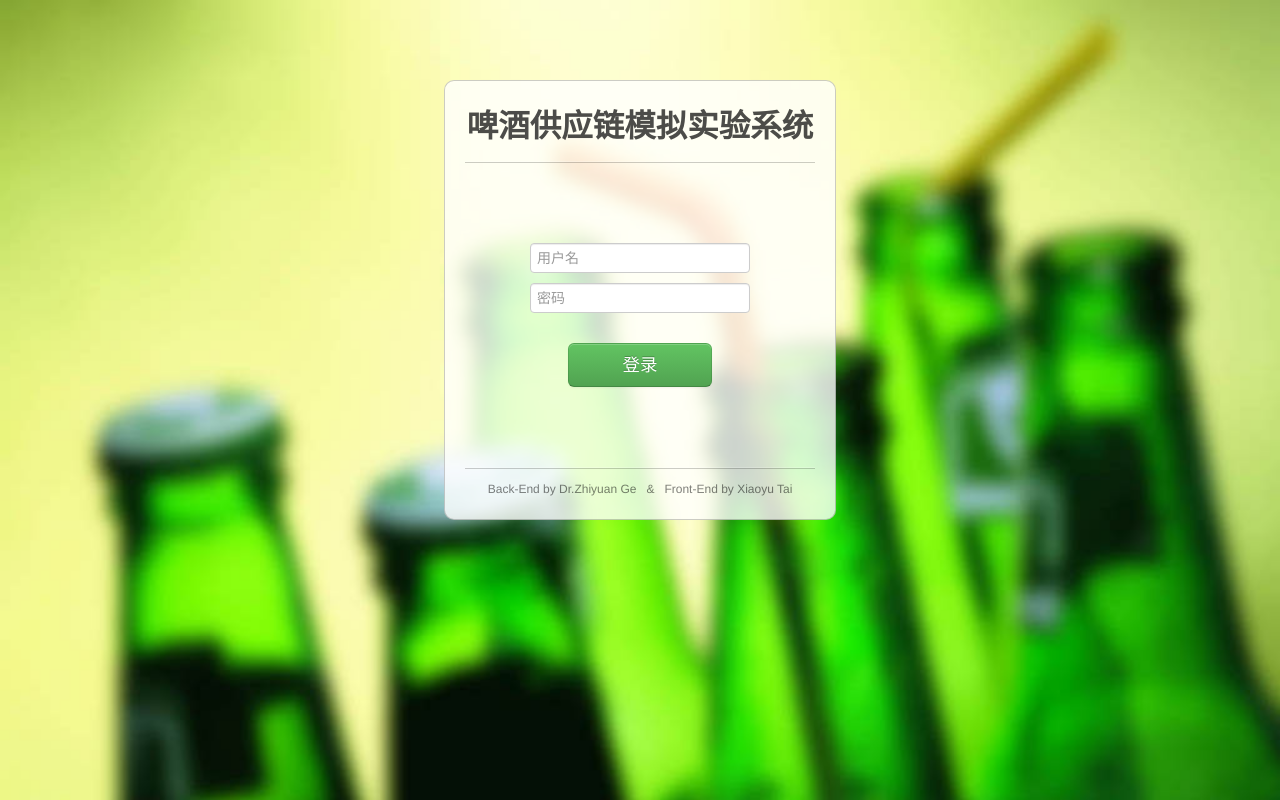
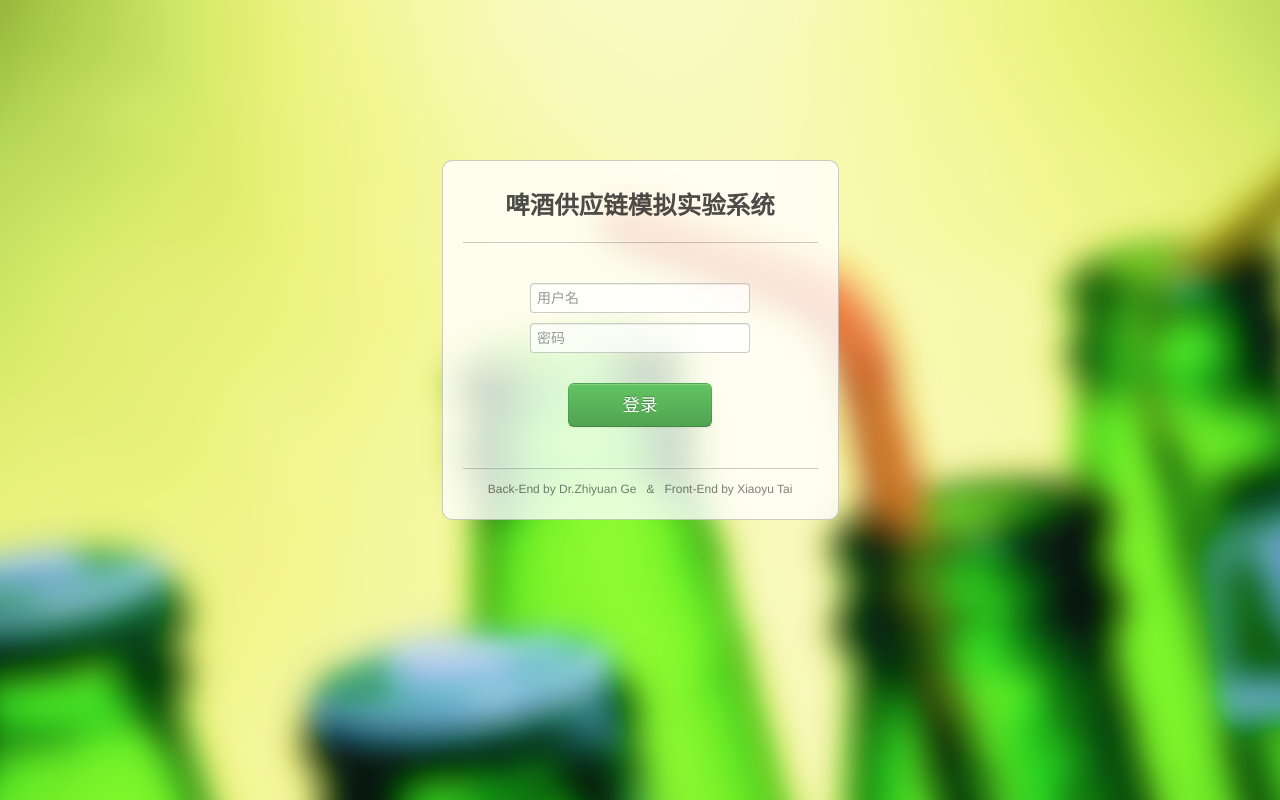
Before and after one commit to xtai/beer-game-front-end, a plain HTML site: page index.html in a window 1280 px wide. Drawn offline with Linux system fonts and the light colour scheme.

Commit message:
ver0.1.1
有种为了打到自己的效果 几乎把Bootstrap的CSS重新写了一遍的感觉- -......

```diff
--- a/assets/css/mine.css
+++ b/assets/css/mine.css
@@ -7,41 +7,38 @@
 */
 
 /*index*/
-
 .bg {
-	position: absolute;
-	height: 100%;
+	left: -20%;
+	position: fixed;
 	overflow: hidden;
-	box-shadow: 0px 3px 5px #444;
-	z-index: 0;
+	text-align: center;
 }
 .bg img {
-	position: fixed;
-	width:100%;
+	min-width: 1980px;
 }
 .signin{
 	text-align: center;
+	top: 20%;
 	position: absolute;
-	top: 10%;
 	left: 0%;
 	width: 100%;
 	z-index: 1;
 }
 .signin-form{
 	margin: 0 auto;
-	border: 1px solid rgba(0, 0, 0, .2);
-	background-color: rgba(255, 255, 255, .8);
+	border: 1px solid rgba(0, 0, 0, .20);
+	background-color: rgba(255, 255, 255, .80);
 	-webkit-border-radius: 10px;
 	-moz-border-radius: 10px;
 	-ms-border-radius: 10px;
 	-o-border-radius: 10px;
 	border-radius: 10px;
-	width: 390px;
+	width: 395px;
 }
 .signin-div{
 	margin: 20px;
 }
-.signin-div h2{
+.signin-div h3{
 	padding-top: 5px;
 	margin-bottom: -5px;
 	color: rgba(0, 0, 0, .70);
@@ -55,3 +52,18 @@
 	color: rgba(0, 0, 0, .50);
 	font-size: 12px;
 }
+.signin-div input {
+	background-color: rgba(255, 255, 255, .70);
+	color: rgba(0, 0, 0, .80);;
+	border: 1px solid rgba(0, 0, 0, .20);
+	-webkit-box-shadow: inset 0 1px 1px rgba(0, 0, 0, 0.075);
+	-moz-box-shadow: inset 0 1px 1px rgba(0, 0, 0, 0.075);
+	box-shadow: inset 0 1px 1px rgba(0, 0, 0, 0.075);
+}
+
+.signin-div input:focus {
+	border: 1px solid rgba(122, 186, 123, .80);
+	-webkit-box-shadow: inset 0 1px 1px rgba(0, 0, 0, 0.075), 0 0 6px #7aba7b;
+	-moz-box-shadow: inset 0 1px 1px rgba(0, 0, 0, 0.075), 0 0 6px #7aba7b;
+	box-shadow: inset 0 1px 1px rgba(0, 0, 0, 0.075), 0 0 6px #7aba7b;
+}
--- a/index.html
+++ b/index.html
@@ -28,10 +28,8 @@
       <div class="signin">
         <form class="signin-form">
           <div class="signin-div">
-            <h2>啤酒供应链模拟实验系统</h2>
+            <h3>啤酒供应链模拟实验系统</h3>
             <hr />
-            <br />
-            <br />
             <br />
             <div>
               <input type="text" class="input-block" placeholder="用户名">
@@ -39,8 +37,6 @@
             </div>
             <br />
             <button class="btn btn-large btn-success" type="submit">&nbsp;&nbsp;&nbsp;&nbsp;&nbsp;&nbsp;&nbsp;登录&nbsp;&nbsp;&nbsp;&nbsp;&nbsp;&nbsp;&nbsp;</button>
-            <br />
-            <br />
             <br />
             <br />
             <hr />
@@ -51,7 +47,7 @@
     </div>
 
     <div class="bg">
-      <img src="assets/img/bg.jpg"/>
+      <img src="assets/img/bg.png"/>
     </div>
     <script src="assets/js/jquery.js"></script>
     <script src="assets/js/bootstrap.min.js"></script>
```
Also changed, not shown: assets/img/bg-0.jpg (renamed from assets/img/bg.jpg), assets/img/bg.png (added), 1 other file.
